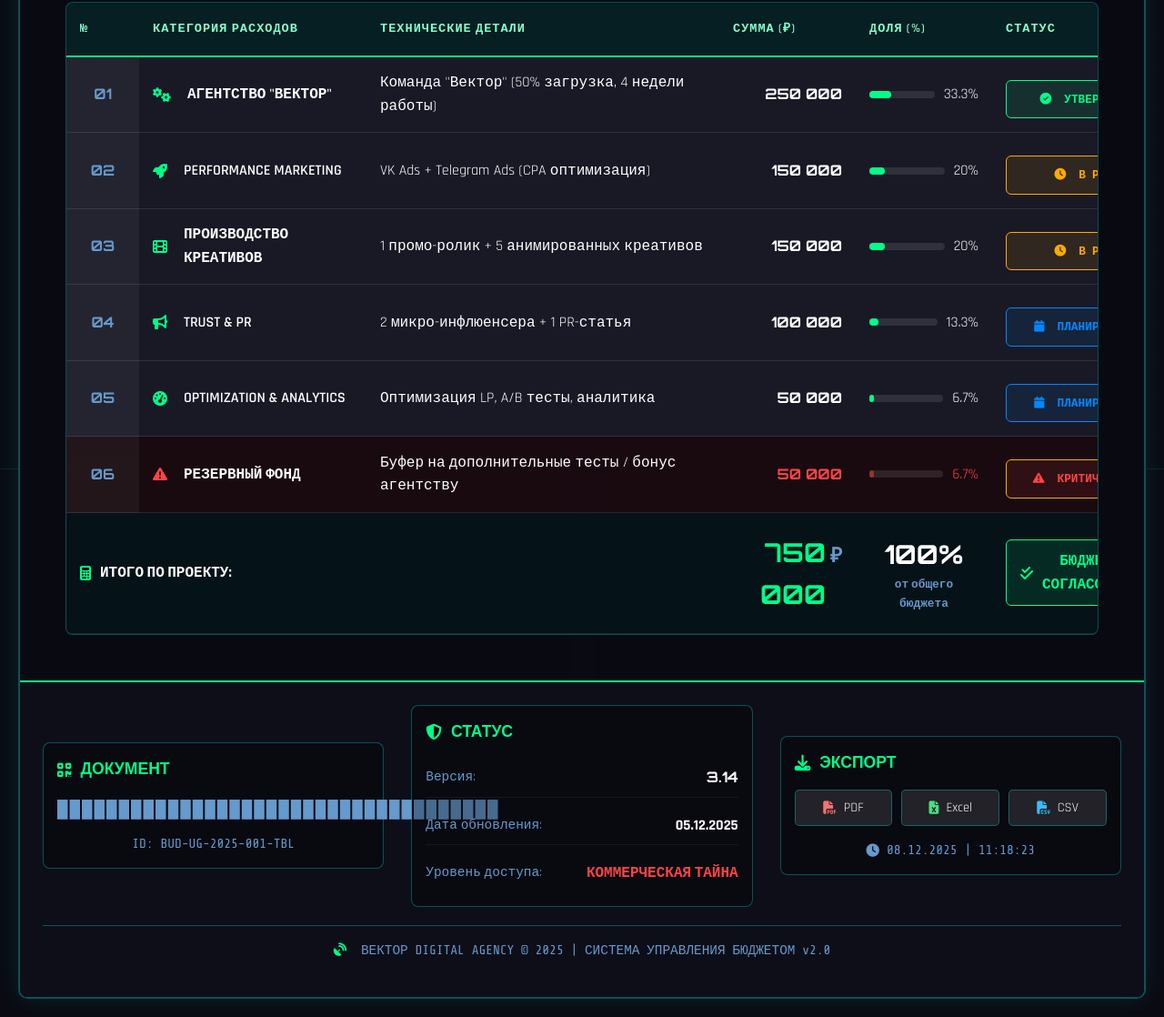
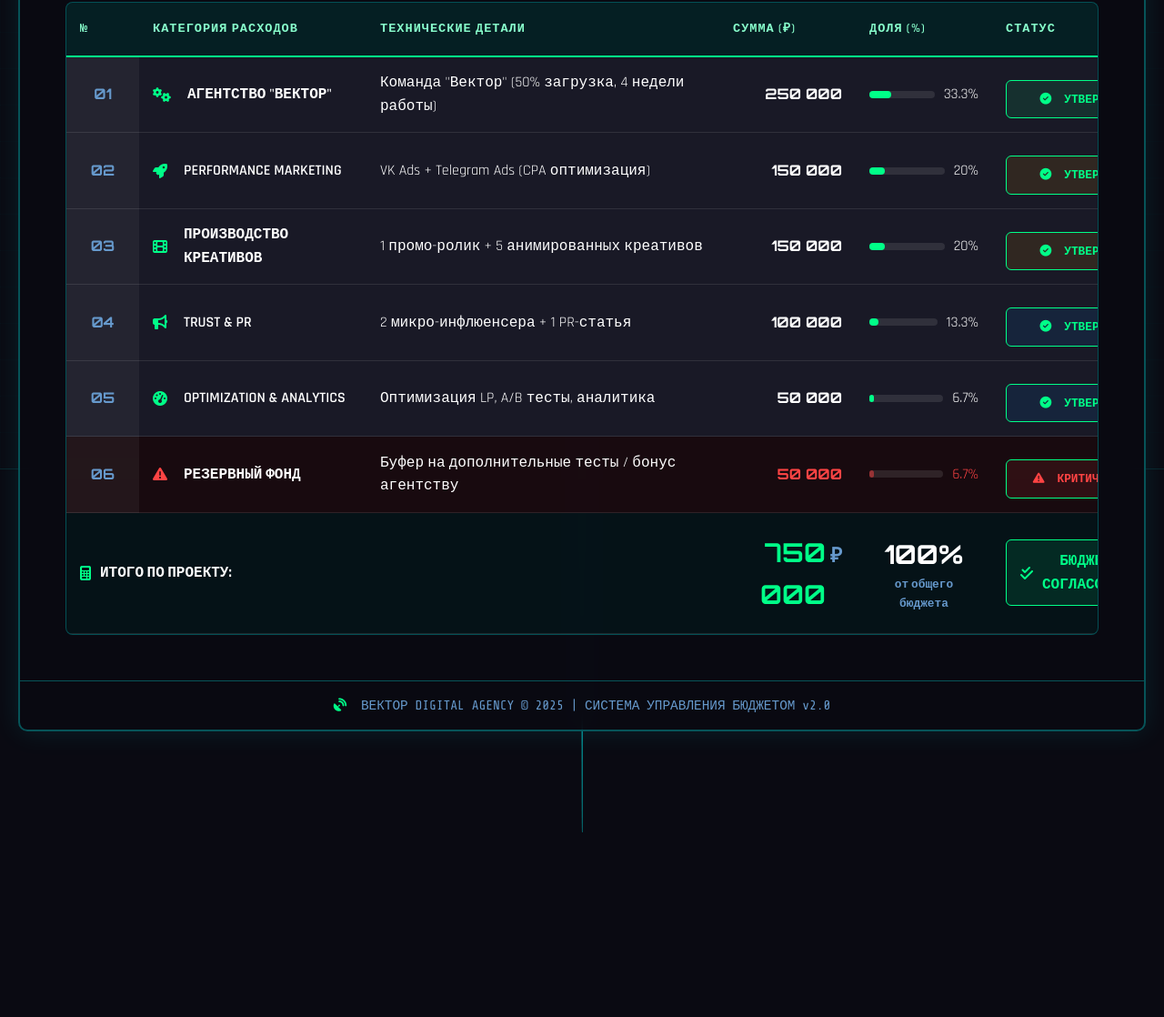
Before and after one commit to muhammetnur2002/management, a plain HTML site: page table.html in a window 1280 px wide. Shown: the part 285-1403 px from the top of the page at 91% size. After the commit the page ends 1109 px from the top, so only its background shows below. Drawn offline with nearby package versions, Linux system fonts and the light colour scheme.

Commit message:
Refactor color variables and status indicators
Updated color variables and modified status indicators in the table.

```diff
--- a/table.html
+++ b/table.html
@@ -18,10 +18,11 @@
             --grid-color: rgba(0, 255, 255, 0.1);
             --grid-line: rgba(0, 255, 255, 0.05);
             --primary-green: #00ff88;
-            --primary-blue: #0088ff;
+            --primary-blue: #00ff88;
             --warning-yellow: #ffaa00;
+            --warning-yellow: #00ff88;
             --error-red: #ff4444;
-            --critical-purple: #aa00ff;
+            --critical-purple: #00ff88;
             --background-dark: #0a0a12;
             --panel-dark: rgba(15, 15, 26, 0.9);
             --panel-light: rgba(30, 30, 46, 0.8);
@@ -455,14 +456,6 @@
             <i class="fas fa-arrow-left"></i>
             <span>НА ГЛАВНУЮ</span>
         </a>
-        <button id="printTable" class="nav-btn" onclick="printTable()">
-            <i class="fas fa-print"></i>
-            <span>ПЕЧАТЬ</span>
-        </button>
-        <button id="exportCSV" class="nav-btn" onclick="exportToCSV()">
-            <i class="fas fa-file-export"></i>
-            <span>ЭКСПОРТ CSV</span>
-        </button>
     </div>
 
     <!-- Основной контент -->
@@ -557,8 +550,8 @@
                             </td>
                             <td class="cell-status">
                                 <div class="status-badge pending">
-                                    <i class="fas fa-clock"></i>
-                                    <span>В РАБОТЕ</span>
+                                    <i class="fas fa-check-circle"></i>
+                                    <span>УТВЕРЖДЕНО</span>
                                 </div>
                             </td>
                         </tr>
@@ -584,8 +577,8 @@
                             </td>
                             <td class="cell-status">
                                 <div class="status-badge pending">
-                                    <i class="fas fa-clock"></i>
-                                    <span>В РАБОТЕ</span>
+                                    <i class="fas fa-check-circle"></i>
+                                    <span>УТВЕРЖДЕНО</span>
                                 </div>
                             </td>
                         </tr>
@@ -611,8 +604,8 @@
                             </td>
                             <td class="cell-status">
                                 <div class="status-badge planned">
-                                    <i class="fas fa-calendar"></i>
-                                    <span>ПЛАНИРУЕТСЯ</span>
+                                    <i class="fas fa-check-circle"></i>
+                                    <span>УТВЕРЖДЕНО</span>
                                 </div>
                             </td>
                         </tr>
@@ -638,8 +631,8 @@
                             </td>
                             <td class="cell-status">
                                 <div class="status-badge planned">
-                                    <i class="fas fa-calendar"></i>
-                                    <span>ПЛАНИРУЕТСЯ</span>
+                                    <i class="fas fa-check-circle"></i>
+                                    <span>УТВЕРЖДЕНО</span>
                                 </div>
                             </td>
                         </tr>
@@ -701,69 +694,6 @@
             </div>
         </section>
 
-        <!-- Футер таблицы -->
-        <footer class="table-footer-info">
-            <div class="footer-grid">
-                <div class="footer-section" style="padding: 15px; border: 1px solid var(--border-glow); border-radius: 8px; background: rgba(0,0,0,0.3);">
-                    <div style="display: flex; align-items: center; gap: 10px; margin-bottom: 15px; color: var(--primary-green); font-family: 'Rajdhani', sans-serif; font-size: 1.1rem; font-weight: 600;">
-                        <i class="fas fa-qrcode"></i>
-                        <span>ДОКУМЕНТ</span>
-                    </div>
-                    <div class="barcode">
-                        ████████████████████████████████████
-                    </div>
-                    <div style="font-family: 'Share Tech Mono', monospace; font-size: 0.9rem; color: var(--text-muted); text-align: center;">
-                        ID: BUD-UG-2025-001-TBL
-                    </div>
-                </div>
-
-                <div class="footer-section" style="padding: 15px; border: 1px solid var(--border-glow); border-radius: 8px; background: rgba(0,0,0,0.3);">
-                    <div style="display: flex; align-items: center; gap: 10px; margin-bottom: 15px; color: var(--primary-green); font-family: 'Rajdhani', sans-serif; font-size: 1.1rem; font-weight: 600;">
-                        <i class="fas fa-shield-alt"></i>
-                        <span>СТАТУС</span>
-                    </div>
-                    <div style="display: flex; flex-direction: column; gap: 10px;">
-                        <div style="display: flex; justify-content: space-between; align-items: center; padding: 8px 0; border-bottom: 1px solid rgba(255,255,255,0.05);">
-                            <span style="color: var(--text-muted); font-size: 0.9rem;">Версия:</span>
-                            <strong style="color: var(--text-primary); font-family: 'Orbitron', sans-serif;">3.14</strong>
-                        </div>
-                        <div style="display: flex; justify-content: space-between; align-items: center; padding: 8px 0; border-bottom: 1px solid rgba(255,255,255,0.05);">
-                            <span style="color: var(--text-muted); font-size: 0.9rem;">Дата обновления:</span>
-                            <strong style="color: var(--text-primary);">05.12.2025</strong>
-                        </div>
-                        <div style="display: flex; justify-content: space-between; align-items: center; padding: 8px 0;">
-                            <span style="color: var(--text-muted); font-size: 0.9rem;">Уровень доступа:</span>
-                            <strong style="color: var(--error-red);">КОММЕРЧЕСКАЯ ТАЙНА</strong>
-                        </div>
-                    </div>
-                </div>
-
-                <div class="footer-section" style="padding: 15px; border: 1px solid var(--border-glow); border-radius: 8px; background: rgba(0,0,0,0.3);">
-                    <div style="display: flex; align-items: center; gap: 10px; margin-bottom: 15px; color: var(--primary-green); font-family: 'Rajdhani', sans-serif; font-size: 1.1rem; font-weight: 600;">
-                        <i class="fas fa-download"></i>
-                        <span>ЭКСПОРТ</span>
-                    </div>
-                    <div style="display: flex; gap: 10px; margin-bottom: 15px;">
-                        <button class="export-btn" onclick="exportToPDF()" style="flex: 1; padding: 10px; background: rgba(255,255,255,0.1); border: 1px solid var(--border-glow); border-radius: 5px; color: var(--text-primary); font-family: 'Rajdhani', sans-serif; font-size: 0.9rem; cursor: pointer; display: flex; align-items: center; justify-content: center; gap: 8px;">
-                            <i class="fas fa-file-pdf" style="color: #f87171;"></i>
-                            <span>PDF</span>
-                        </button>
-                        <button class="export-btn" onclick="exportToExcel()" style="flex: 1; padding: 10px; background: rgba(255,255,255,0.1); border: 1px solid var(--border-glow); border-radius: 5px; color: var(--text-primary); font-family: 'Rajdhani', sans-serif; font-size: 0.9rem; cursor: pointer; display: flex; align-items: center; justify-content: center; gap: 8px;">
-                            <i class="fas fa-file-excel" style="color: #4ade80;"></i>
-                            <span>Excel</span>
-                        </button>
-                        <button class="export-btn" onclick="exportToCSV()" style="flex: 1; padding: 10px; background: rgba(255,255,255,0.1); border: 1px solid var(--border-glow); border-radius: 5px; color: var(--text-primary); font-family: 'Rajdhani', sans-serif; font-size: 0.9rem; cursor: pointer; display: flex; align-items: center; justify-content: center; gap: 8px;">
-                            <i class="fas fa-file-csv" style="color: #38bdf8;"></i>
-                            <span>CSV</span>
-                        </button>
-                    </div>
-                    <div style="display: flex; align-items: center; gap: 8px; color: var(--text-muted); font-family: 'Share Tech Mono', monospace; font-size: 0.9rem; justify-content: center;">
-                        <i class="fas fa-clock"></i>
-                        <span id="footer-time">05.12.2025 | 14:30:00</span>
-                    </div>
-                </div>
-            </div>
-
             <div class="copyright">
                 <i class="fas fa-satellite-dish" style="color: var(--primary-green); margin-right: 8px;"></i>
                 ВЕКТОР DIGITAL AGENCY © 2025 | СИСТЕМА УПРАВЛЕНИЯ БЮДЖЕТОМ v2.0
@@ -771,7 +701,6 @@
         </footer>
     </div>
 
-    <!-- JavaScript прямо в HTML -->
     <script>
         // Установка дат
         document.addEventListener('DOMContentLoaded', function() {
@@ -879,7 +808,7 @@
             notification.innerHTML = `
                 <div style="display: flex; align-items: center; gap: 10px;">
                     <i class="fas fa-${type === 'success' ? 'check-circle' : 'info-circle'}"
-                       style="color: ${type === 'success' ? 'var(--primary-green)' : 'var(--primary-blue)'};"></i>
+                        style="color: ${type === 'success' ? 'var(--primary-green)' : 'var(--primary-blue)'};"></i>
                     <span>${message}</span>
                 </div>
             `;
```
